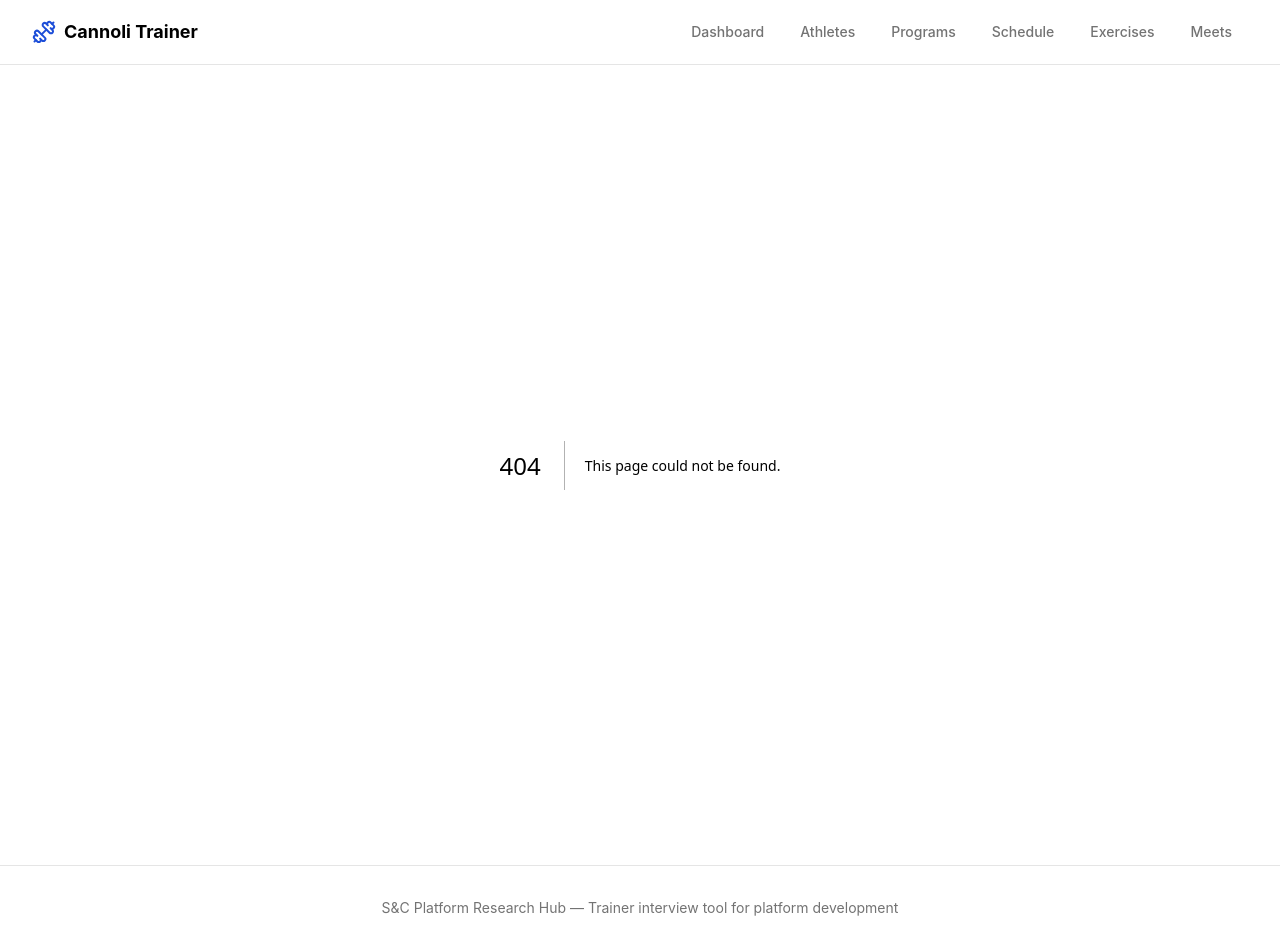
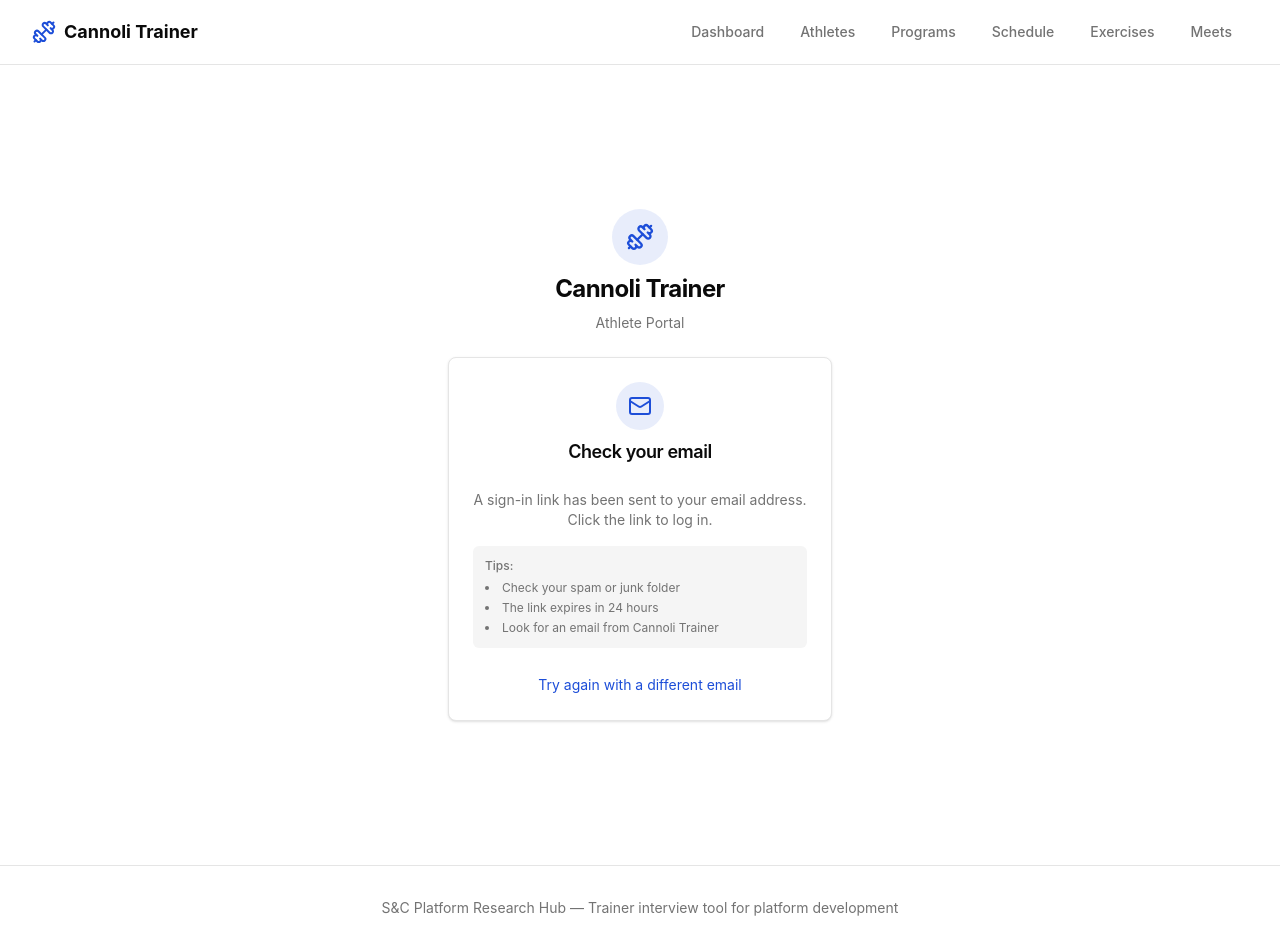
Before and after one commit to mattalldianhr/cannoli0trainer, a Next.js app: page /athlete/check-email in a window 1280 px wide. Before the commit this address had no page. Built offline with nearby package versions, Linux system fonts and the light colour scheme.

Commit message:
Task 18.4: Build check-email confirmation page for athlete auth flow
Co-Authored-By: Claude Opus 4.6 <noreply@anthropic.com>

```diff
--- /dev/null
+++ b/src/app/athlete/check-email/page.tsx
@@ -0,0 +1,55 @@
+import { Card, CardContent, CardHeader, CardTitle } from "@/components/ui/card"
+import { Dumbbell, Mail } from "lucide-react"
+import Link from "next/link"
+
+export default function CheckEmailPage() {
+  return (
+    <div className="min-h-screen flex flex-col items-center justify-center px-4 bg-background">
+      <div className="w-full max-w-sm space-y-6">
+        {/* Branding */}
+        <div className="flex flex-col items-center space-y-2">
+          <div className="flex items-center justify-center w-14 h-14 rounded-full bg-primary/10">
+            <Dumbbell className="w-7 h-7 text-primary" />
+          </div>
+          <h1 className="text-2xl font-bold tracking-tight">Cannoli Trainer</h1>
+          <p className="text-sm text-muted-foreground">Athlete Portal</p>
+        </div>
+
+        {/* Confirmation Card */}
+        <Card>
+          <CardHeader className="text-center">
+            <div className="flex justify-center mb-2">
+              <div className="flex items-center justify-center w-12 h-12 rounded-full bg-primary/10">
+                <Mail className="w-6 h-6 text-primary" />
+              </div>
+            </div>
+            <CardTitle className="text-lg">Check your email</CardTitle>
+          </CardHeader>
+          <CardContent className="space-y-4">
+            <p className="text-sm text-muted-foreground text-center">
+              A sign-in link has been sent to your email address. Click the link to log in.
+            </p>
+
+            <div className="rounded-md bg-muted p-3 space-y-1.5">
+              <p className="text-xs font-medium text-muted-foreground">Tips:</p>
+              <ul className="text-xs text-muted-foreground space-y-1 list-disc list-inside">
+                <li>Check your spam or junk folder</li>
+                <li>The link expires in 24 hours</li>
+                <li>Look for an email from Cannoli Trainer</li>
+              </ul>
+            </div>
+
+            <div className="text-center pt-2">
+              <Link
+                href="/athlete/login"
+                className="text-sm text-primary hover:underline"
+              >
+                Try again with a different email
+              </Link>
+            </div>
+          </CardContent>
+        </Card>
+      </div>
+    </div>
+  )
+}
```
Also changed, not shown: 1 other file (tests, documents, lock files or other folders).
